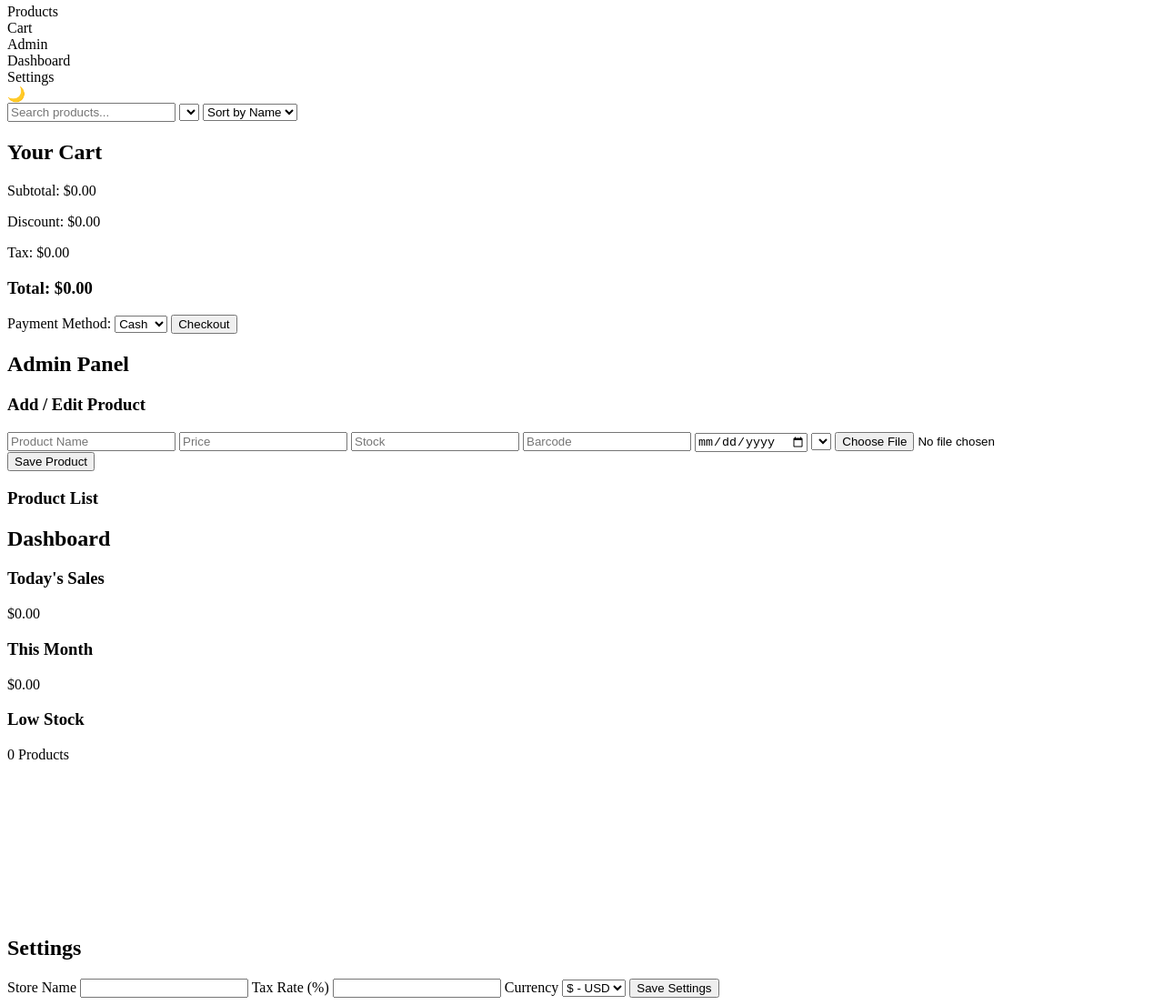
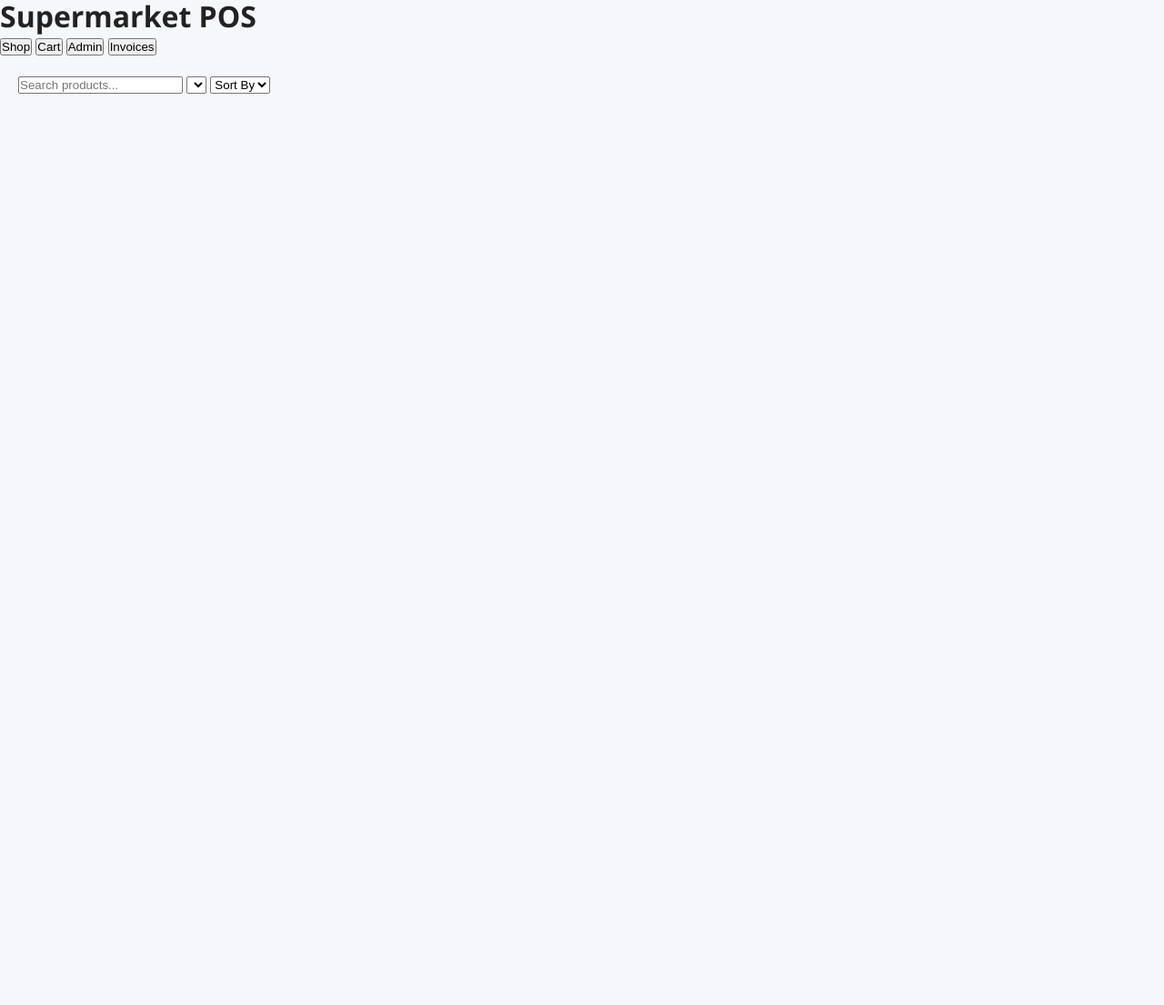
Before and after one commit to heavensweight/Supermarket-, a plain HTML site: page index.html in a window 1280 px wide. Shown: the part 4-1109 px from the top of the page at 91% size. After the commit the page ends 800 px from the top, so only its background shows below. Drawn offline with Linux system fonts and the light colour scheme.

Commit message:
Update index.html

```diff
--- a/index.html
+++ b/index.html
@@ -1,157 +1,99 @@
 <!DOCTYPE html>
 <html lang="en">
 <head>
-    <meta charset="UTF-8" />
-    <meta name="viewport" content="width=device-width, initial-scale=1.0" />
-
+<meta charset="UTF-8">
+<meta name="viewport" content="width=device-width, initial-scale=1.0">
 <title>Futuristic Supermarket POS</title>
-
-    <!-- CSS -->
-    <link rel="stylesheet" href="css/styles.css">
-
-    <!-- External Libraries -->
-    <script src="libs/chart.min.js"></script>
-    <script src="libs/html2canvas.min.js"></script>
+<link rel="stylesheet" href="style.css">
 </head>
-
 <body>
 
-    <!-- Notification Popup -->
-    <div id="popup" class="popup-hidden"></div>
+<header>
+    <h1>Supermarket POS</h1>
+    <nav>
+        <button class="tab-btn active" data-tab="shopTab">Shop</button>
+        <button class="tab-btn" data-tab="cartTab">Cart</button>
+        <button class="tab-btn" data-tab="adminTab">Admin</button>
+        <button class="tab-btn" data-tab="invoiceTab">Invoices</button>
+    </nav>
+</header>
 
-    <!-- TOP NAVIGATION TABS -->
-    <nav id="topNav">
-        <div class="nav-item active" data-tab="productsTab">Products</div>
-        <div class="nav-item" data-tab="cartTab">Cart</div>
-        <div class="nav-item" data-tab="adminTab">Admin</div>
-        <div class="nav-item" data-tab="dashboardTab">Dashboard</div>
-        <div class="nav-item" data-tab="settingsTab">Settings</div>
+<main>
 
-        <!-- THEME SWITCH -->
-        <div id="themeToggle">🌙</div>
-    </nav>
-
-    <!-- MAIN CONTENT AREA -->
-    <main id="content">
-
-        <!-- ================= PRODUCTS TAB ================= -->
-        <section id="productsTab" class="tab active">
-
-            <div class="header-row">
+    <!-- SHOP TAB -->
+    <section id="shopTab" class="tab active">
+        <div class="controls">
             <input type="text" id="searchInput" placeholder="Search products...">
             <select id="categoryFilter"></select>
             <select id="sortProducts">
-                    <option value="name">Sort by Name</option>
-                    <option value="price">Sort by Price</option>
-                    <option value="stock">Sort by Stock</option>
+                <option value="">Sort By</option>
+                <option value="name">Name</option>
+                <option value="price">Price</option>
+                <option value="stock">Stock</option>
             </select>
         </div>
-
-            <div id="productsGrid"></div>
+        <div id="productsGrid" class="products-grid"></div>
     </section>
 
-        <!-- ================= CART TAB ================= -->
+    <!-- CART TAB -->
     <section id="cartTab" class="tab">
         <h2>Your Cart</h2>
-            <div id="cartList"></div>
-
-            <div class="cart-summary">
-                <p>Subtotal: $<span id="subtotal">0.00</span></p>
-                <p>Discount: $<span id="discount">0.00</span></p>
-                <p>Tax: $<span id="tax">0.00</span></p>
-                <h3>Total: $<span id="total">0.00</span></h3>
-
-                <label>Payment Method:</label>
+        <div id="cartList" class="cart-list"></div>
+        <div class="totals">
+            <p>Subtotal: <span id="subtotal">0.00</span></p>
+            <p>Discount: <span id="discount">0.00</span></p>
+            <p>Tax: <span id="tax">0.00</span></p>
+            <h3>Total: <span id="total">0.00</span></h3>
+        </div>
+        <div class="checkout">
+            <label for="paymentMethod">Payment Method:</label>
             <select id="paymentMethod">
-                    <option cash>Cash</option>
-                    <option card>Card</option>
-                    <option mixed>Mixed</option>
+                <option value="Cash">Cash</option>
+                <option value="Card">Card</option>
             </select>
-
-                <button class="btn" id="checkoutBtn">Checkout</button>
+            <button id="checkoutBtn" class="btn">Checkout & Print Invoice</button>
         </div>
     </section>
 
-        <!-- ================= ADMIN TAB ================= -->
+    <!-- ADMIN TAB -->
     <section id="adminTab" class="tab">
         <h2>Admin Panel</h2>
+        <div class="admin-section">
+            <form id="addProductForm" class="admin-form">
+                <h3>Add Product</h3>
+                <input type="text" name="name" placeholder="Product Name" required>
+                <input type="number" name="price" placeholder="Price" step="0.01" required>
+                <input type="number" name="stock" placeholder="Stock" required>
+                <select name="category" id="adminCategorySelect"></select>
+                <input type="text" name="barcode" placeholder="Barcode">
+                <input type="text" name="expiry" placeholder="Expiry Date">
+                <input type="file" name="image" accept="image/*">
+                <button type="submit" class="btn">Add Product</button>
+            </form>
 
-            <!-- PRODUCT MANAGEMENT -->
-            <h3>Add / Edit Product</h3>
-            <div class="form-grid">
+            <div id="adminProductList" class="admin-products"></div>
 
-                <input id="pName" placeholder="Product Name">
-                <input id="pPrice" type="number" placeholder="Price">
-                <input id="pStock" type="number" placeholder="Stock">
-
-                <input id="pBarcode" placeholder="Barcode">
-                <input id="pExpiry" type="date">
-                <select id="pCategory"></select>
-
-                <input id="pImg" type="file" accept="image/*">
+            <form id="settingsForm" class="admin-form">
+                <h3>Store Settings</h3>
+                <input type="text" name="storeName" placeholder="Store Name" value="My Supermarket">
+                <input type="number" name="taxRate" placeholder="Tax Rate %" step="0.1" value="5">
+                <input type="text" name="currency" placeholder="Currency" value="USD">
+                <button type="submit" class="btn">Save Settings</button>
+            </form>
         </div>
-
-            <button class="btn" id="saveProductBtn">Save Product</button>
-
-            <h3>Product List</h3>
-            <div id="adminProductList"></div>
     </section>
 
-        <!-- ================= DASHBOARD TAB ================= -->
-        <section id="dashboardTab" class="tab">
-            <h2>Dashboard</h2>
-
-            <div class="dashboard-cards">
-                <div class="card">
-                    <h3>Today's Sales</h3>
-                    <p id="salesToday">$0.00</p>
-                </div>
-                <div class="card">
-                    <h3>This Month</h3>
-                    <p id="salesMonth">$0.00</p>
-                </div>
-                <div class="card">
-                    <h3>Low Stock</h3>
-                    <p id="lowStockCount">0 Products</p>
-                </div>
-            </div>
-
-            <canvas id="salesChart"></canvas>
-        </section>
-
-        <!-- ================= SETTINGS TAB ================= -->
-        <section id="settingsTab" class="tab">
-            <h2>Settings</h2>
-
-            <label>Store Name</label>
-            <input id="storeNameSetting">
-
-            <label>Tax Rate (%)</label>
-            <input type="number" id="taxRateSetting">
-
-            <label>Currency</label>
-            <select id="currencySetting">
-                <option value="USD">$ - USD</option>
-                <option value="EUR">€ - EUR</option>
-                <option value="GBP">£ - GBP</option>
-                <option value="BDT">৳ - BDT</option>
-            </select>
-
-            <button class="btn" id="saveSettingsBtn">Save Settings</button>
+    <!-- INVOICE TAB -->
+    <section id="invoiceTab" class="tab">
+        <h2>Invoices</h2>
+        <div id="invoiceContainer"></div>
     </section>
 
 </main>
 
-    <!-- JAVASCRIPT FILES -->
-    <script src="js/utils.js"></script>
-    <script src="js/ui.js"></script>
-    <script src="js/data.js"></script>
-    <script src="js/products.js"></script>
-    <script src="js/cart.js"></script>
-    <script src="js/invoice.js"></script>
-    <script src="js/admin.js"></script>
-    <script src="js/scanner.js"></script>
-    <script src="js/app.js"></script>
+<div id="popup-container"></div>
 
+<script src="supermarket.js"></script>
+<script src="tabs.js"></script>
 </body>
 </html>
```
Lines whose indentation alone changed are shown as unchanged.
